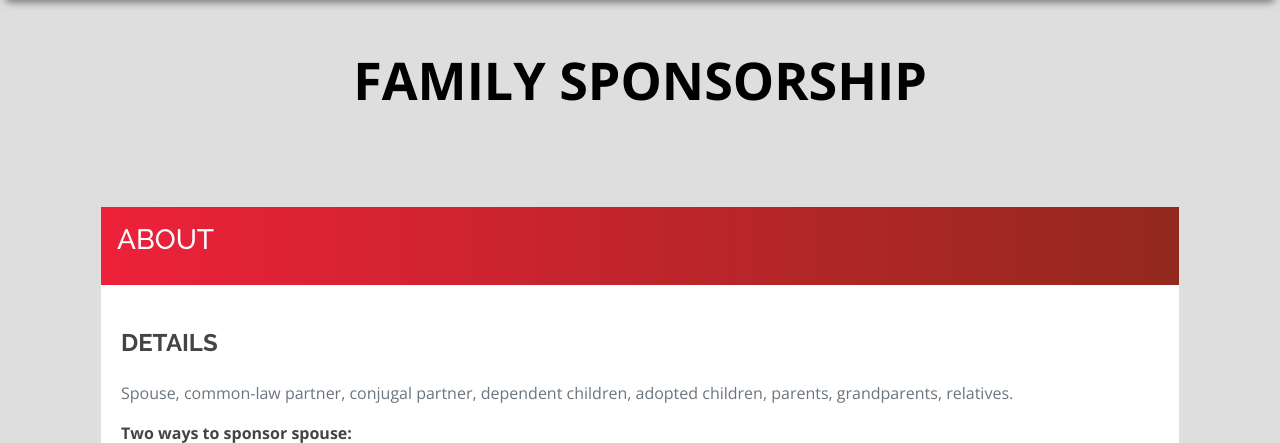
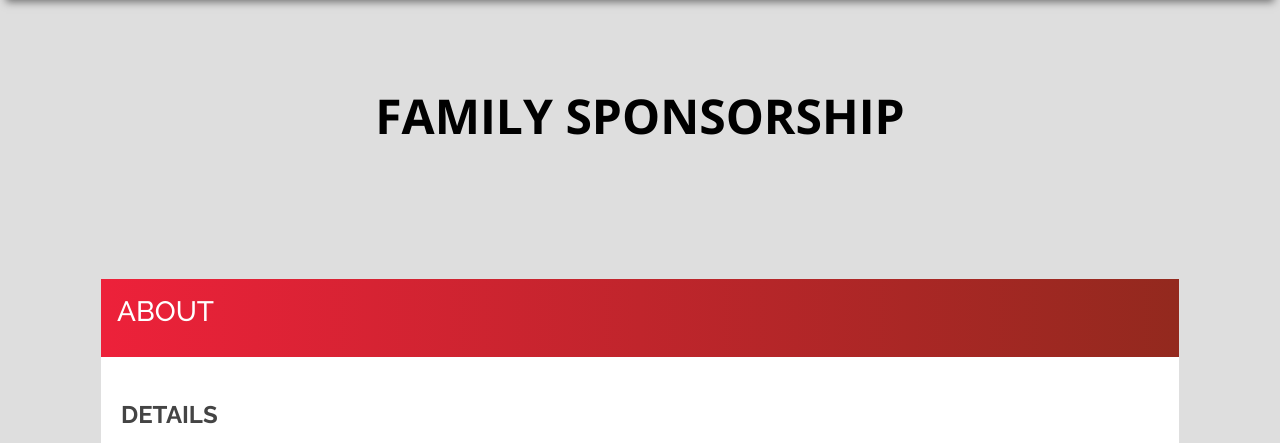
Before and after one commit to Unisight-Technologies/visa-to-america-canada, a Django app: page /family/ in a window 1280 px wide. Shown: the part 110-553 px from the top of the page. Run offline with Django 3.2, Linux system fonts and the light colour scheme; some libraries are stand-ins or nearby versions.

Commit message:
Family heading corrected

```diff
--- a/visa_app/templates/family.html
+++ b/visa_app/templates/family.html
@@ -18,8 +18,7 @@
     <div class="container">
 
       <div class="section-title">
-          <span style="color: black">FAMILY SPONSORSHIP</span>
-
+        <p style="color: black; font-size: 3em; font-family:Open Sans, sans-serif;">FAMILY SPONSORSHIP</p>
       </div>
 
           <br><br><br>
```
